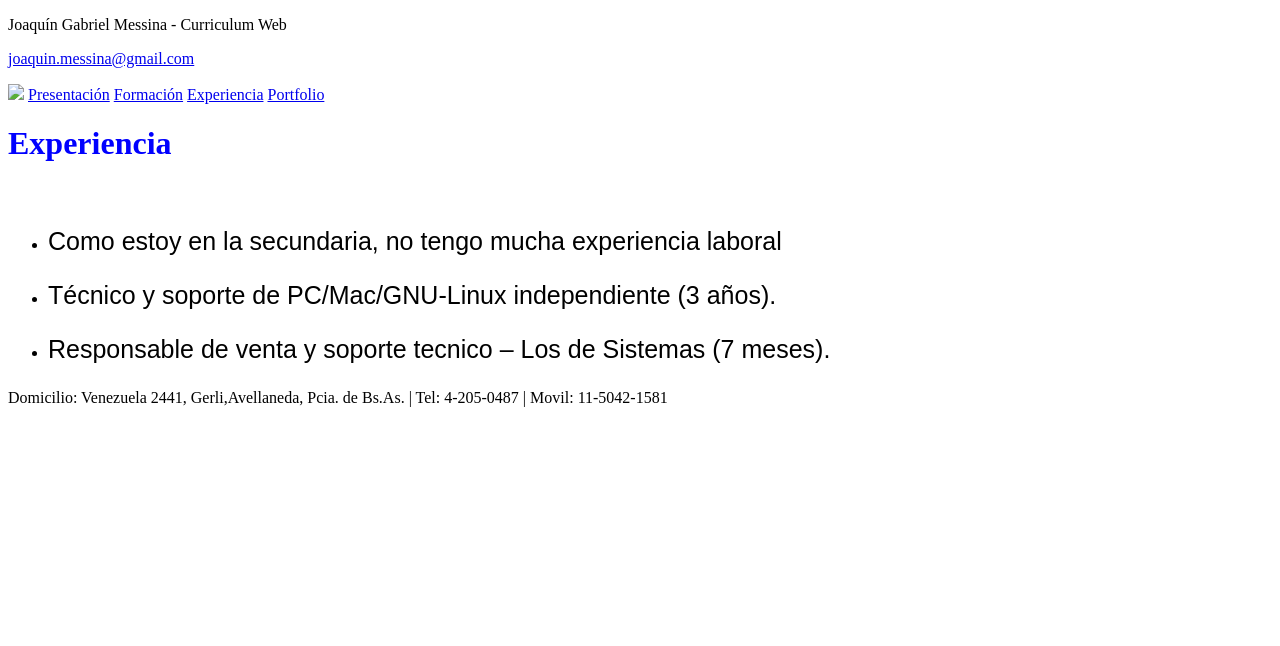
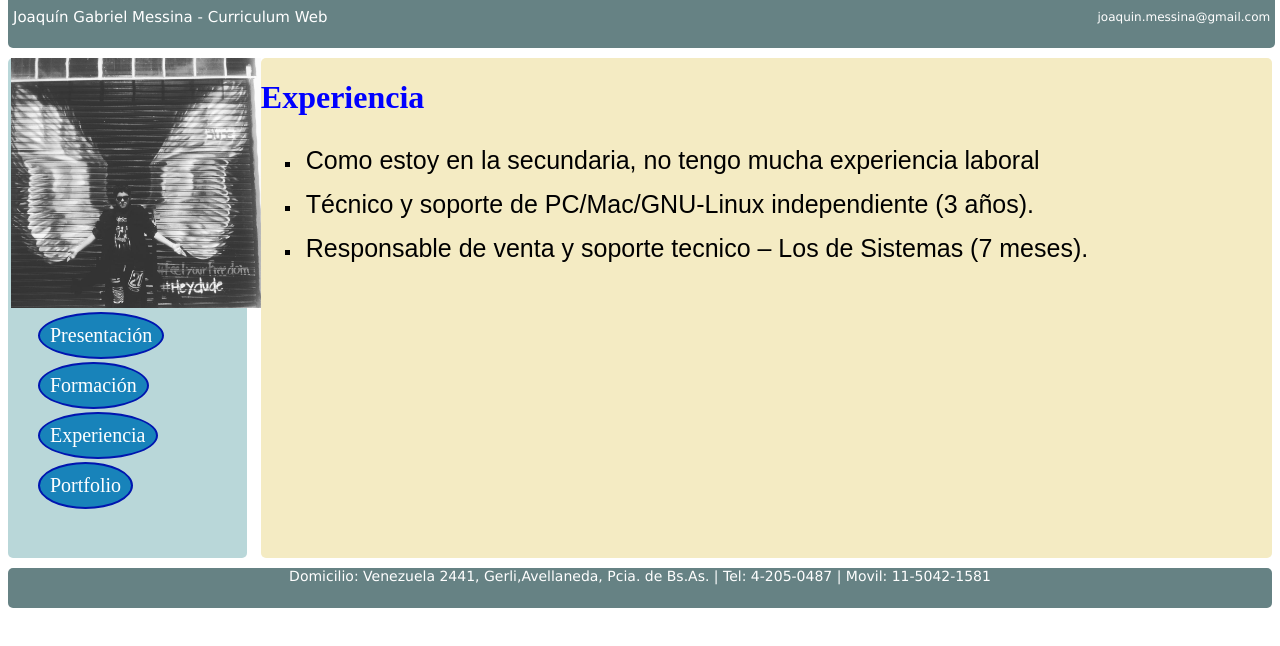
Before and after one commit to joamessina/MiCurriculumWeb, a plain HTML site: page experiencia.html in a window 1280 px wide. Drawn offline with Linux system fonts and the light colour scheme.

Commit message:
Actualizando las rutas relaticas de img y css

```diff
--- a/experiencia.html
+++ b/experiencia.html
@@ -1,9 +1,9 @@
 <!DOCTYPE html>
 <html>
 <head>
-	<link rel="stylesheet" type="text/css" href="stylesheet.css">
 	<meta charset="utf-8">
 	<title>Experiencia</title>
+	<link rel="stylesheet" href="css/style.css">
 </head>
 <body>
 	<style type="text/css">
@@ -19,7 +19,7 @@
 	</div>
 
 	<div class="izquierda">
-	<img src="joa.jpg" id="yo">
+	<img src="img/joa.jpg" id="yo">
 	<a href="presentacion.html" class="boton">Presentación</a>
 	<a href="formacion.html" class="boton">Formación</a>
 	<a href="experiencia.html" class="boton">Experiencia</a>
```
Also changed, not shown: formacion.html (+2 -2 lines), index.html (+2 -2 lines), portfolio.html (+2 -2 lines), presentacion.html (+2 -2 lines).
